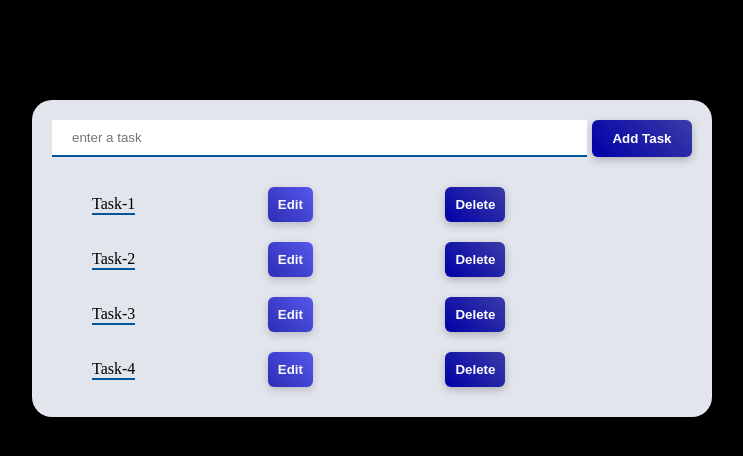
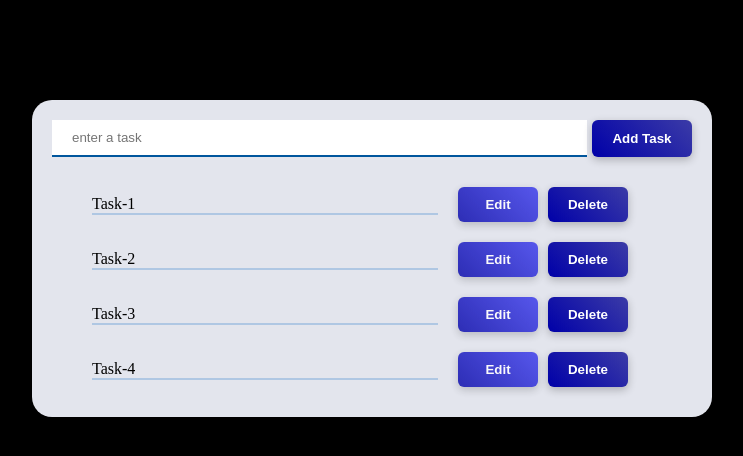
Before and after one commit to GhassanMili/todolist2, a plain HTML site: page index.html in a window 1280 px wide. Shown: the whole page, without its empty margins (268-1011 px from the left). Drawn offline with Linux system fonts and the light colour scheme.

Commit message:
little bit changes in the flex of the labels to be fit

```diff
--- a/style.css
+++ b/style.css
@@ -28,13 +28,21 @@
     justify-content: space-between;
     min-width: 250px;
     gap: 10px;
+    /* ekher haja badelt'ha  */
+    flex-wrap: nowrap;
+
 
 }
 .bar label{
     color: black;
     margin-left: 30px;
     border: none;
-    border-bottom: 2px solid rgb(0, 86, 157);
+    border-bottom: 2px solid rgb(175, 199, 227);
+    flex: 1;
+    text-align: left; /* ekher haja badeltha   */
+    margin-right: 10px; /* ekher haja badeltha   */
+    display: inline-block; /* kifkif*/
+    width: fit-content; /* kifkif */
 }
 #txt{
   padding: 10px 20px;
@@ -80,6 +88,10 @@
     color: white;
     font-weight: bold;
     cursor: pointer;
+    /* ekher haja badeltha  */
+    min-width: 80px;
+    text-align: center;
+
 }
 .edit-btn,.delete-btn:hover{
     opacity: 0.8;
```
